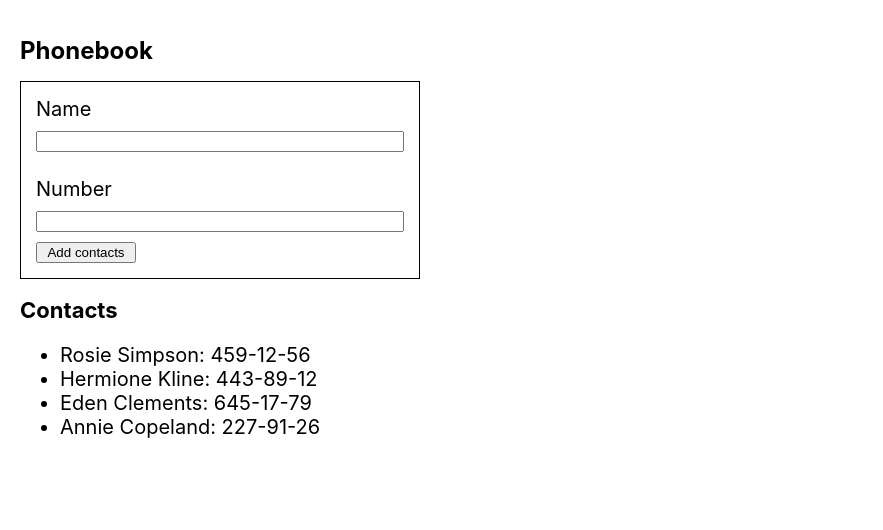
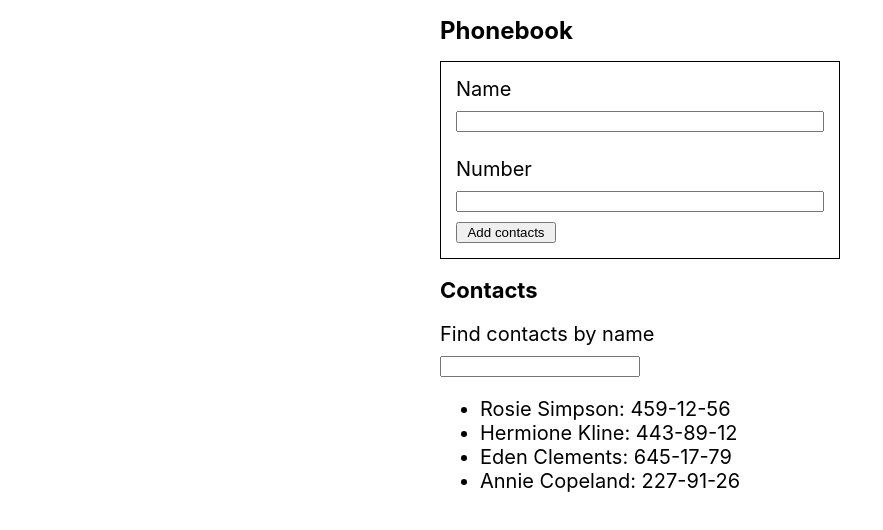
Before and after one commit to Padalka-Sergey/goit-react-hw-02-phonebook-25, a React (Create React App) app: page / in a window 1280 px wide. Shown: the top 530 px of the page, without its empty margins (0-883 px from the left). Built offline with nearby package versions, Linux system fonts and the light colour scheme.

Commit message:
add filter

```diff
--- a/src/components/App/App.jsx
+++ b/src/components/App/App.jsx
@@ -4,8 +4,10 @@ import {
   AppContainer,
   LabelName,
   LabelNumber,
+  LabelFilter,
   InputName,
   InputNumber,
+  InputFilter,
   Form,
   Button,
   Title,
@@ -39,7 +41,6 @@ export class App extends Component {
   };
 
   handleInputChange = e => {
-    // console.dir(e.target.name);
     const { value, name } = e.target;
     this.setState({
       [name]: value,
@@ -51,6 +52,10 @@ export class App extends Component {
   };
 
   render() {
+    const { contacts, filter, name, number } = this.state;
+    const filterNames = contacts.filter(contact =>
+      contact.name.toLowerCase().includes(filter.toLowerCase())
+    );
     return (
       <AppContainer>
         <Title>Phonebook</Title>
@@ -62,7 +67,7 @@ export class App extends Component {
               name="name"
               pattern="^[a-zA-Zа-яА-ЯёЁ]+([ \u0027\-][a-zA-Zа-яА-ЯёЁ]+)*$"
               title="Name may contain only letters, apostrophe, dash and spaces. For example Adrian, Jacob Mercer, Charles de Batz de Castelmore d'Artagnan"
-              value={this.state.name}
+              value={name}
               onChange={this.handleInputChange}
               required
             />
@@ -74,7 +79,7 @@ export class App extends Component {
               name="number"
               pattern="^\+?[0-9\-\.\(\) ]{4,20}$"
               title="Phone number must be digits and can contain spaces, dashes, parentheses and can start with +"
-              value={this.state.number}
+              value={number}
               onChange={this.handleInputChange}
               required
             />
@@ -83,9 +88,20 @@ export class App extends Component {
         </Form>
         <div>
           <SubTitle>Contacts</SubTitle>
-          {this.state.contacts.length > 0 && (
+          <LabelFilter>
+            Find contacts by name
+            <InputFilter
+              type="search"
+              name="filter"
+              title="Сontact search field"
+              value={filter}
+              onChange={this.handleInputChange}
+              required
+            />
+          </LabelFilter>
+          {contacts.length > 0 && (
             <ul>
-              {this.state.contacts.map(contact => (
+              {filterNames.map(contact => (
                 <li key={contact.id}>
                   {contact.name}: {contact.number}
                 </li>
--- a/src/components/App/App.styled.jsx
+++ b/src/components/App/App.styled.jsx
@@ -2,7 +2,7 @@ import styled from 'styled-components';
 
 export const AppContainer = styled.div`
   width: 400px;
-  padding: 20px;
+  margin: 0 auto;
   font-size: 20px;
 `;
 
@@ -28,12 +28,29 @@ export const LabelNumber = styled.label`
   flex-direction: column;
 `;
 
+export const LabelFilter = styled.label`
+  display: flex;
+  flex-direction: column;
+`;
+
 export const InputName = styled.input`
   margin-top: 10px;
 `;
 
 export const InputNumber = styled.input`
   margin-top: 10px;
+`;
+
+export const InputFilter = styled.input`
+  margin-top: 10px;
+  /* padding: 0; */
+  width: 200px;
+  &:focus-visible {
+    outline-offset: 0;
+  }
+  &::-webkit-search-cancel-button {
+    cursor: pointer;
+  }
 `;
 
 export const Button = styled.button`
```
